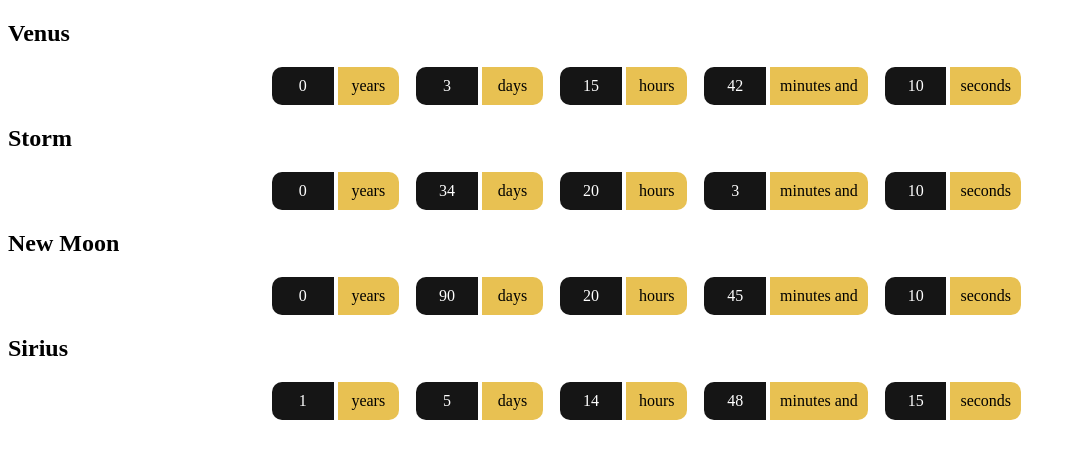
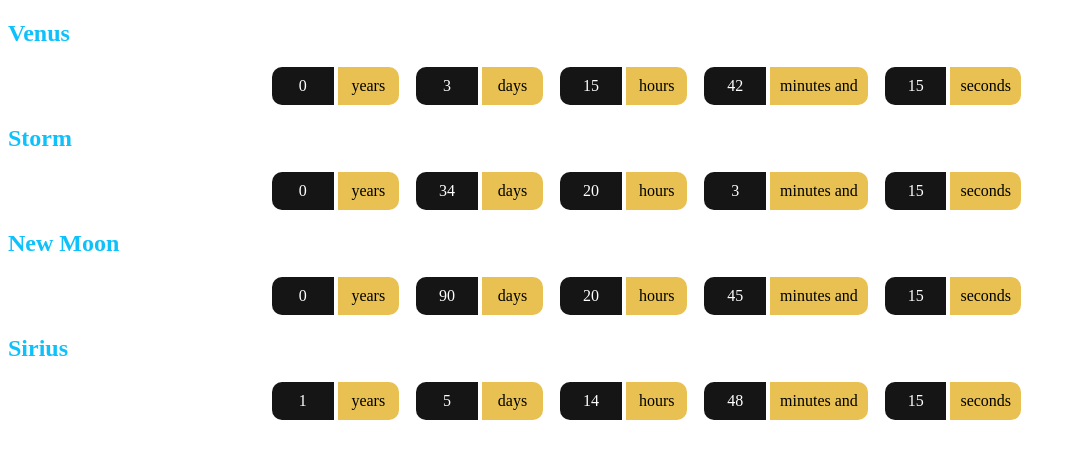
Before and after one commit to aakarshsingh/howlonghasitbeen, a plain HTML site: page index.html in a window 1280 px wide. Shown: the whole page, without its empty margins (0-1075 px from the left). Drawn offline with Linux system fonts and the light colour scheme.

Commit message:
Update index.html

```diff
--- a/index.html
+++ b/index.html
@@ -35,64 +35,64 @@
 
   <body>
 
-    <h2>
+    <h2 class="labels">
       Venus
     </h2>
     <div class="countup" id="countup1">
-      <span class="timeel years">00</span>
+      <span class="timeel years1">00</span>
       <span class="timeel timeRefDays">years</span>
-      <span class="timeel days">00</span>
+      <span class="timeel days1">00</span>
       <span class="timeel timeRefDays">days</span>
-      <span class="timeel hours">00</span>
+      <span class="timeel hours1">00</span>
       <span class="timeel timeRefHours">hours</span>
-      <span class="timeel minutes">00</span>
+      <span class="timeel minutes1">00</span>
       <span class="timeel timeRefMinutes">minutes and </span>
-      <span class="timeel seconds">00</span>
+      <span class="timeel seconds1">00</span>
       <span class="timeel timeRefSeconds">seconds</span>
     </div>
-    <h2>
+    <h2 class="labels">
       Storm
     </h2>
     <div class="countup" id="countup2">
-      <span class="timeel years">00</span>
+      <span class="timeel years2">00</span>
       <span class="timeel timeRefDays">years</span>
-      <span class="timeel days">00</span>
+      <span class="timeel days2">00</span>
       <span class="timeel timeRefDays">days</span>
-      <span class="timeel hours">00</span>
+      <span class="timeel hours2">00</span>
       <span class="timeel timeRefHours">hours</span>
-      <span class="timeel minutes">00</span>
+      <span class="timeel minutes2">00</span>
       <span class="timeel timeRefMinutes">minutes and </span>
-      <span class="timeel seconds">00</span>
+      <span class="timeel seconds2">00</span>
       <span class="timeel timeRefSeconds">seconds</span>
     </div>
-    <h2>
+    <h2 class="labels">
       New Moon
     </h2>
     <div class="countup" id="countup3">
-      <span class="timeel years">00</span>
+      <span class="timeel years3">00</span>
       <span class="timeel timeRefDays">years</span>
-      <span class="timeel days">00</span>
+      <span class="timeel days3">00</span>
       <span class="timeel timeRefDays">days</span>
-      <span class="timeel hours">00</span>
+      <span class="timeel hours3">00</span>
       <span class="timeel timeRefHours">hours</span>
-      <span class="timeel minutes">00</span>
+      <span class="timeel minutes3">00</span>
       <span class="timeel timeRefMinutes">minutes and </span>
-      <span class="timeel seconds">00</span>
+      <span class="timeel seconds3">00</span>
       <span class="timeel timeRefSeconds">seconds</span>
     </div>
-    <h2>
+    <h2 class="labels">
       Sirius
     </h2>
     <div class="countup" id="countup4">
-      <span class="timeel years">00</span>
+      <span class="timeel years4">00</span>
       <span class="timeel timeRefDays">years</span>
-      <span class="timeel days">00</span>
+      <span class="timeel days4">00</span>
       <span class="timeel timeRefDays">days</span>
-      <span class="timeel hours">00</span>
+      <span class="timeel hours4">00</span>
       <span class="timeel timeRefHours">hours</span>
-      <span class="timeel minutes">00</span>
+      <span class="timeel minutes4">00</span>
       <span class="timeel timeRefMinutes">minutes and </span>
-      <span class="timeel seconds">00</span>
+      <span class="timeel seconds4">00</span>
       <span class="timeel timeRefSeconds">seconds</span>
     </div>
 
@@ -100,13 +100,14 @@
   <script type="text/javascript">
     window.onload = function() {
       // Month Day, Year Hour:Minute:Second, id-of-element-container
-      countUpFromTime("Feb 14, 2024 21:51:00", 'countup1');
-      countUpFromTime("Jan 14, 2024 17:30:00", 'countup2');
-      countUpFromTime("Nov 19, 2023 16:48:00", 'countup3');
-      countUpFromTime("Feb 12, 2023 22:45:00", 'countup4');
+      countUpFromTime1("Feb 14, 2024 21:51:00", 'countup1');
+      countUpFromTime2("Jan 14, 2024 17:30:00", 'countup2');
+      countUpFromTime3("Nov 19, 2023 16:48:00", 'countup3');
+      countUpFromTime4("Feb 12, 2023 22:45:00", 'countup4');
+      setLabels();
     };
 
-    function countUpFromTime(countFrom, id) {
+    function countUpFromTime1(countFrom, id) {
       countFrom = new Date(countFrom).getTime();
       var now = new Date(),
         countFrom = new Date(countFrom),
@@ -115,26 +116,131 @@
       var secondsInADay = 60 * 60 * 1000 * 24,
         secondsInAHour = 60 * 60 * 1000;
 
-      days = Math.floor(timeDifference / (secondsInADay) * 1);
+      days = Math.floor(timeDifference / (secondsInADay));
       years = Math.floor(days / 365);
       if (years > 0) {
         days = days - (years * 365)
       }
-      hours = Math.floor((timeDifference % (secondsInADay)) / (secondsInAHour) * 1);
-      mins = Math.floor(((timeDifference % (secondsInADay)) % (secondsInAHour)) / (60 * 1000) * 1);
-      secs = Math.floor((((timeDifference % (secondsInADay)) % (secondsInAHour)) % (60 * 1000)) / 1000 * 1);
+      hours = Math.floor((timeDifference % (secondsInADay)) / (secondsInAHour));
+      mins = Math.floor(((timeDifference % (secondsInADay)) % (secondsInAHour)) / (60 * 1000));
+      secs = Math.floor((((timeDifference % (secondsInADay)) % (secondsInAHour)) % (60 * 1000)) / 1000);
 
       var idEl = document.getElementById(id);
-      idEl.getElementsByClassName('years')[0].innerHTML = years;
-      idEl.getElementsByClassName('days')[0].innerHTML = days;
-      idEl.getElementsByClassName('hours')[0].innerHTML = hours;
-      idEl.getElementsByClassName('minutes')[0].innerHTML = mins;
-      idEl.getElementsByClassName('seconds')[0].innerHTML = secs;
+      idEl.getElementsByClassName('years1')[0].innerHTML = years;
+      idEl.getElementsByClassName('days1')[0].innerHTML = days;
+      idEl.getElementsByClassName('hours1')[0].innerHTML = hours;
+      idEl.getElementsByClassName('minutes1')[0].innerHTML = mins;
+      idEl.getElementsByClassName('seconds1')[0].innerHTML = secs;
 
-      clearTimeout(countUpFromTime.interval);
-      countUpFromTime.interval = setTimeout(function() {
-        countUpFromTime(countFrom, id);
+      clearTimeout(countUpFromTime1.interval);
+      countUpFromTime1.interval = setTimeout(function() {
+        countUpFromTime1(countFrom, id);
       }, 1000);
+    }
+
+    function countUpFromTime2(countFrom, id) {
+      countFrom = new Date(countFrom).getTime();
+      var now = new Date(),
+        countFrom = new Date(countFrom),
+        timeDifference = (now - countFrom);
+
+      var secondsInADay = 60 * 60 * 1000 * 24,
+        secondsInAHour = 60 * 60 * 1000;
+
+      days = Math.floor(timeDifference / (secondsInADay));
+      years = Math.floor(days / 365);
+      if (years > 0) {
+        days = days - (years * 365)
+      }
+      hours = Math.floor((timeDifference % (secondsInADay)) / (secondsInAHour));
+      mins = Math.floor(((timeDifference % (secondsInADay)) % (secondsInAHour)) / (60 * 1000));
+      secs = Math.floor((((timeDifference % (secondsInADay)) % (secondsInAHour)) % (60 * 1000)) / 1000);
+
+      var idEl = document.getElementById(id);
+      idEl.getElementsByClassName('years2')[0].innerHTML = years;
+      idEl.getElementsByClassName('days2')[0].innerHTML = days;
+      idEl.getElementsByClassName('hours2')[0].innerHTML = hours;
+      idEl.getElementsByClassName('minutes2')[0].innerHTML = mins;
+      idEl.getElementsByClassName('seconds2')[0].innerHTML = secs;
+
+      clearTimeout(countUpFromTime2.interval);
+      countUpFromTime2.interval = setTimeout(function() {
+        countUpFromTime2(countFrom, id);
+      }, 1000);
+    }
+
+    function countUpFromTime3(countFrom, id) {
+      countFrom = new Date(countFrom).getTime();
+      var now = new Date(),
+        countFrom = new Date(countFrom),
+        timeDifference = (now - countFrom);
+
+      var secondsInADay = 60 * 60 * 1000 * 24,
+        secondsInAHour = 60 * 60 * 1000;
+
+      days = Math.floor(timeDifference / (secondsInADay));
+      years = Math.floor(days / 365);
+      if (years > 0) {
+        days = days - (years * 365)
+      }
+      hours = Math.floor((timeDifference % (secondsInADay)) / (secondsInAHour));
+      mins = Math.floor(((timeDifference % (secondsInADay)) % (secondsInAHour)) / (60 * 1000));
+      secs = Math.floor((((timeDifference % (secondsInADay)) % (secondsInAHour)) % (60 * 1000)) / 1000);
+
+      var idEl = document.getElementById(id);
+      idEl.getElementsByClassName('years3')[0].innerHTML = years;
+      idEl.getElementsByClassName('days3')[0].innerHTML = days;
+      idEl.getElementsByClassName('hours3')[0].innerHTML = hours;
+      idEl.getElementsByClassName('minutes3')[0].innerHTML = mins;
+      idEl.getElementsByClassName('seconds3')[0].innerHTML = secs;
+
+      clearTimeout(countUpFromTime3.interval);
+      countUpFromTime3.interval = setTimeout(function() {
+        countUpFromTime3(countFrom, id);
+      }, 1000);
+    }
+
+    function countUpFromTime4(countFrom, id) {
+      countFrom = new Date(countFrom).getTime();
+      var now = new Date(),
+        countFrom = new Date(countFrom),
+        timeDifference = (now - countFrom);
+
+      var secondsInADay = 60 * 60 * 1000 * 24,
+        secondsInAHour = 60 * 60 * 1000;
+
+      days = Math.floor(timeDifference / (secondsInADay));
+      years = Math.floor(days / 365);
+      if (years > 0) {
+        days = days - (years * 365)
+      }
+      hours = Math.floor((timeDifference % (secondsInADay)) / (secondsInAHour));
+      mins = Math.floor(((timeDifference % (secondsInADay)) % (secondsInAHour)) / (60 * 1000));
+      secs = Math.floor((((timeDifference % (secondsInADay)) % (secondsInAHour)) % (60 * 1000)) / 1000);
+
+      var idEl = document.getElementById(id);
+      idEl.getElementsByClassName('years4')[0].innerHTML = years;
+      idEl.getElementsByClassName('days4')[0].innerHTML = days;
+      idEl.getElementsByClassName('hours4')[0].innerHTML = hours;
+      idEl.getElementsByClassName('minutes4')[0].innerHTML = mins;
+      idEl.getElementsByClassName('seconds4')[0].innerHTML = secs;
+
+      clearTimeout(countUpFromTime4.interval);
+      countUpFromTime4.interval = setTimeout(function() {
+        countUpFromTime4(countFrom, id);
+      }, 1000);
+    }
+
+    function setLabels() {
+      var letters = '0123456789ABCDEF';
+      var color = '#';
+      for (var i = 0; i < 6; i++) {
+        color += letters[Math.floor(Math.random() * 16)];
+      }
+      document.getElementsByClassName("labels")[0].style.color = color;
+      document.getElementsByClassName("labels")[1].style.color = color;
+      document.getElementsByClassName("labels")[2].style.color = color;
+      document.getElementsByClassName("labels")[3].style.color = color;
     }
 
   </script>
```
